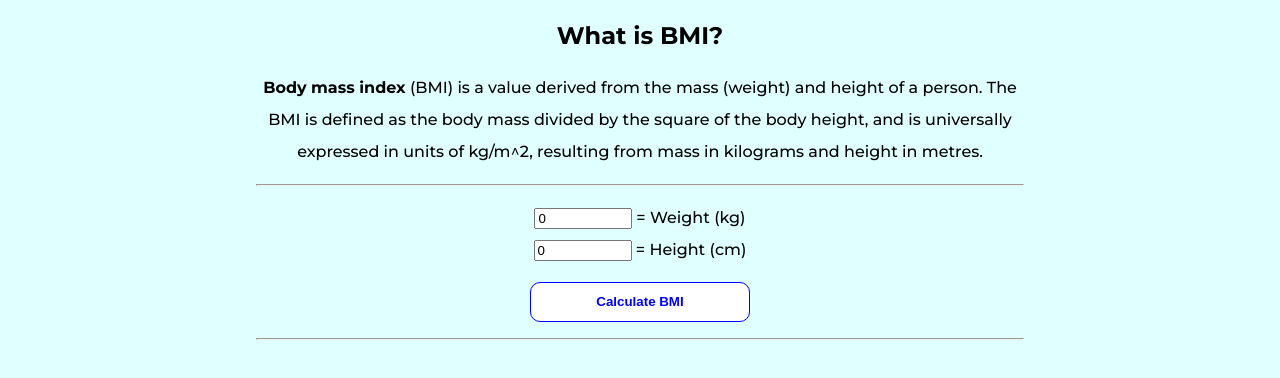
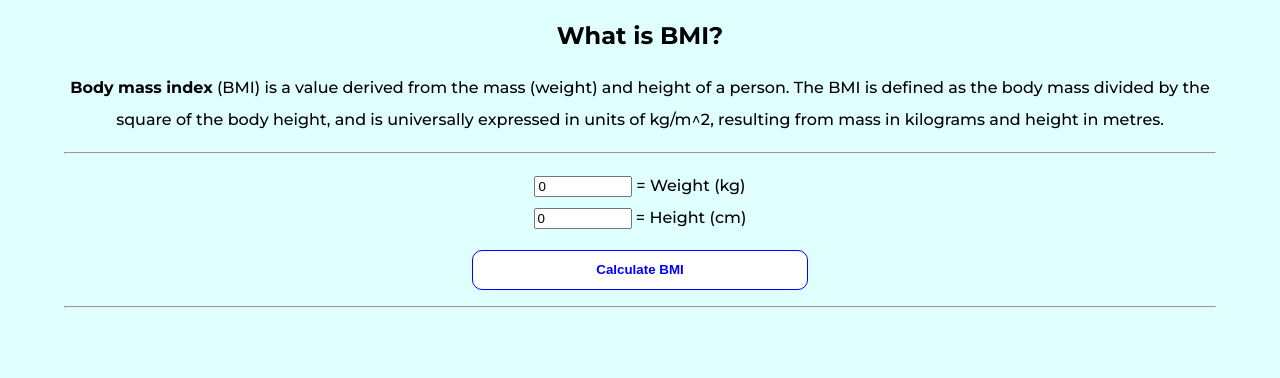
Before and after one commit to aliberkinsahin/bmi-calculator, a React (Create React App) app: page / in a window 1280 px wide. Shown: the top 378 px of the page. Built offline with nearby package versions, Linux system fonts and the light colour scheme.

Commit message:
minor changes

```diff
--- a/src/App.css
+++ b/src/App.css
@@ -6,7 +6,7 @@
   align-items: center;
 }
 .Info {
-  width: 60%;
+  width: 90%;
 }
 
 .InputArea {
```
